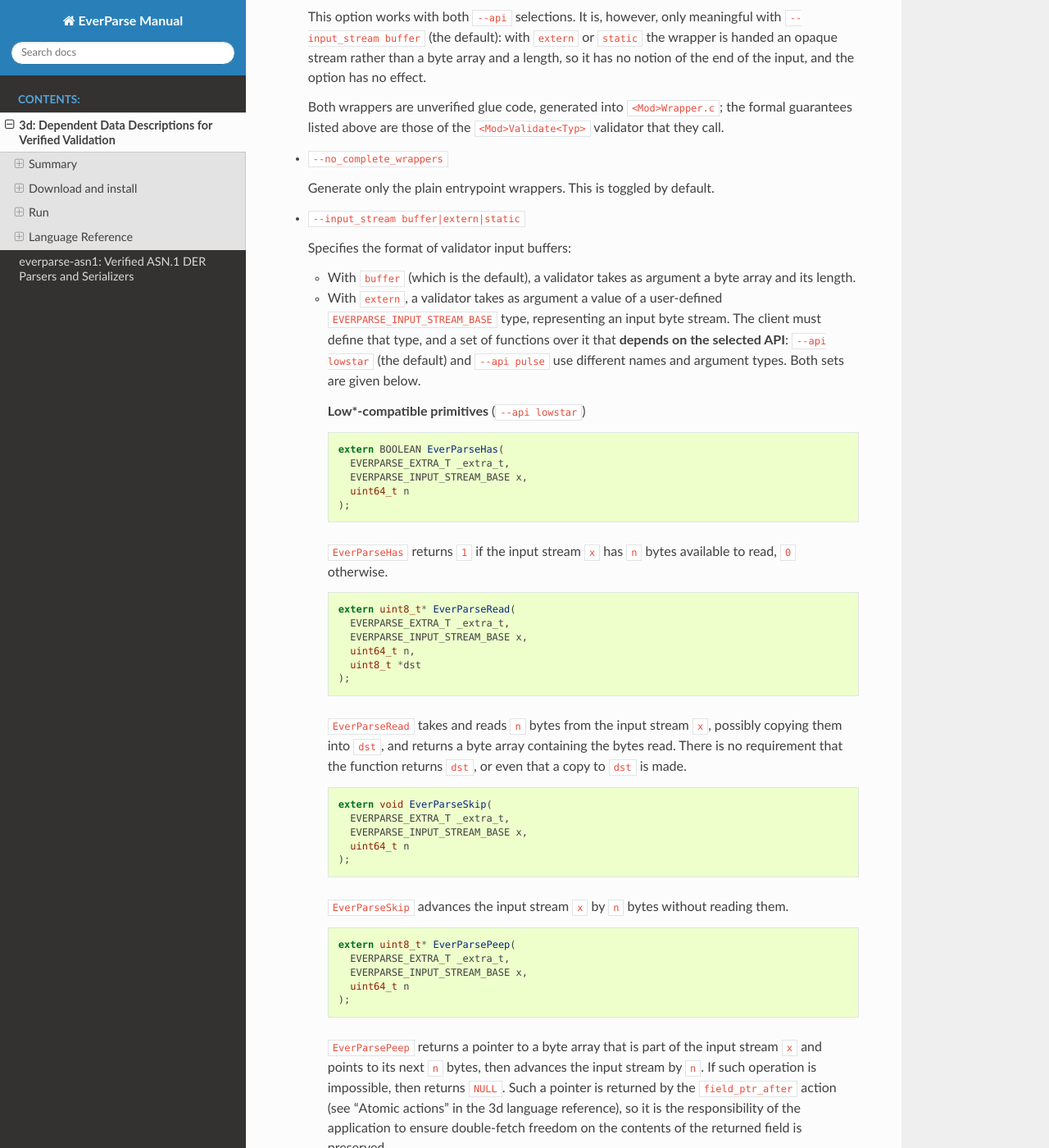
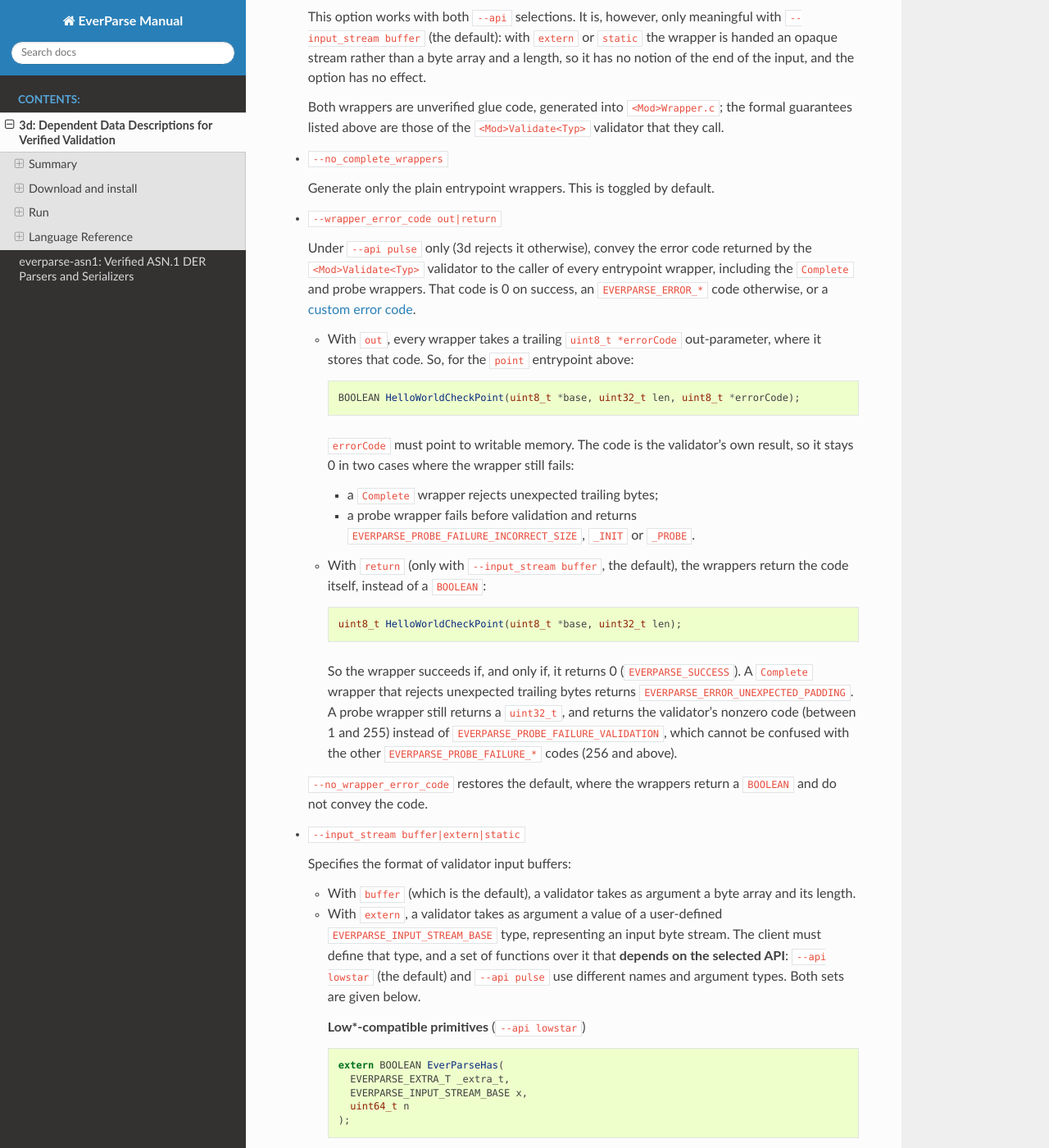
Before and after one commit to project-everest/project-everest.github.io, a Jekyll site: the page everparse/3d.html, which Jekyll copies as it is, in a window 1280 px wide and 1400 px high, scrolled down 6928 px. Shown: the whole window at 82% size. Built offline with Jekyll 4.4.1, drawn with Linux system fonts in a browser that asks for light colours; some web fonts are replaced; a script that is not in the unit is left out; some of the changed text lies outside the part shown.

Commit message:
[CI] Refresh EverParse doc

```diff
--- a/everparse/3d.html
+++ b/everparse/3d.html
@@ -460,6 +460,46 @@ no notion of the end of the input, and the option has no effect.</p>
 <li><p><code class="docutils literal notranslate"><span class="pre">--no_complete_wrappers</span></code></p>
 <p>Generate only the plain entrypoint wrappers. This is toggled by default.</p>
 </li>
+<li><p><code class="docutils literal notranslate"><span class="pre">--wrapper_error_code</span> <span class="pre">out|return</span></code></p>
+<p id="wrapper-error-code-option">Under <code class="docutils literal notranslate"><span class="pre">--api</span> <span class="pre">pulse</span></code> only (3d rejects it otherwise), convey the error
+code returned by the <code class="docutils literal notranslate"><span class="pre">&lt;Mod&gt;Validate&lt;Typ&gt;</span></code> validator to the caller of
+every entrypoint wrapper, including the <code class="docutils literal notranslate"><span class="pre">Complete</span></code> and probe wrappers.
+That code is 0 on success, an <code class="docutils literal notranslate"><span class="pre">EVERPARSE_ERROR_*</span></code> code otherwise, or a
+<a class="reference internal" href="3d-lang.html#sec-custom-error-codes"><span class="std std-ref">custom error code</span></a>.</p>
+<ul>
+<li><p>With <code class="docutils literal notranslate"><span class="pre">out</span></code>, every wrapper takes a trailing <code class="docutils literal notranslate"><span class="pre">uint8_t</span> <span class="pre">*errorCode</span></code>
+out-parameter, where it stores that code. So, for the <code class="docutils literal notranslate"><span class="pre">point</span></code>
+entrypoint above:</p>
+<div class="highlight-c notranslate"><div class="highlight"><pre><span></span><span class="n">BOOLEAN</span><span class="w"> </span><span class="nf">HelloWorldCheckPoint</span><span class="p">(</span><span class="kt">uint8_t</span><span class="w"> </span><span class="o">*</span><span class="n">base</span><span class="p">,</span><span class="w"> </span><span class="kt">uint32_t</span><span class="w"> </span><span class="n">len</span><span class="p">,</span><span class="w"> </span><span class="kt">uint8_t</span><span class="w"> </span><span class="o">*</span><span class="n">errorCode</span><span class="p">);</span>
+</pre></div>
+</div>
+<p><code class="docutils literal notranslate"><span class="pre">errorCode</span></code> must point to writable memory. The code is the
+validator’s own result, so it stays 0 in two cases where the wrapper
+still fails:</p>
+<ul class="simple">
+<li><p>a <code class="docutils literal notranslate"><span class="pre">Complete</span></code> wrapper rejects unexpected trailing bytes;</p></li>
+<li><p>a probe wrapper fails before validation and returns
+<code class="docutils literal notranslate"><span class="pre">EVERPARSE_PROBE_FAILURE_INCORRECT_SIZE</span></code>, <code class="docutils literal notranslate"><span class="pre">_INIT</span></code> or <code class="docutils literal notranslate"><span class="pre">_PROBE</span></code>.</p></li>
+</ul>
+</li>
+<li><p>With <code class="docutils literal notranslate"><span class="pre">return</span></code> (only with <code class="docutils literal notranslate"><span class="pre">--input_stream</span> <span class="pre">buffer</span></code>, the default),
+the wrappers return the code itself, instead of a <code class="docutils literal notranslate"><span class="pre">BOOLEAN</span></code>:</p>
+<div class="highlight-c notranslate"><div class="highlight"><pre><span></span><span class="kt">uint8_t</span><span class="w"> </span><span class="nf">HelloWorldCheckPoint</span><span class="p">(</span><span class="kt">uint8_t</span><span class="w"> </span><span class="o">*</span><span class="n">base</span><span class="p">,</span><span class="w"> </span><span class="kt">uint32_t</span><span class="w"> </span><span class="n">len</span><span class="p">);</span>
+</pre></div>
+</div>
+<p>So the wrapper succeeds if, and only if, it returns 0
+(<code class="docutils literal notranslate"><span class="pre">EVERPARSE_SUCCESS</span></code>). A <code class="docutils literal notranslate"><span class="pre">Complete</span></code> wrapper that rejects
+unexpected trailing bytes returns
+<code class="docutils literal notranslate"><span class="pre">EVERPARSE_ERROR_UNEXPECTED_PADDING</span></code>. A probe wrapper still returns a
+<code class="docutils literal notranslate"><span class="pre">uint32_t</span></code>, and returns the validator’s nonzero code (between 1 and
+255) instead of <code class="docutils literal notranslate"><span class="pre">EVERPARSE_PROBE_FAILURE_VALIDATION</span></code>, which cannot
+be confused with the other <code class="docutils literal notranslate"><span class="pre">EVERPARSE_PROBE_FAILURE_*</span></code> codes (256 and
+above).</p>
+</li>
+</ul>
+<p><code class="docutils literal notranslate"><span class="pre">--no_wrapper_error_code</span></code> restores the default, where the wrappers
+return a <code class="docutils literal notranslate"><span class="pre">BOOLEAN</span></code> and do not convey the code.</p>
+</li>
 <li><p><code class="docutils literal notranslate"><span class="pre">--input_stream</span> <span class="pre">buffer|extern|static</span></code></p>
 <p>Specifies the format of validator input buffers:</p>
 <ul>
@@ -761,9 +801,14 @@ the EverParse repository</a>.</p>
 <p>EverParse supports the following command-line options relevant to this
 mode:</p>
 <ul class="simple">
-<li><p><code class="docutils literal notranslate"><span class="pre">--makefile</span> <span class="pre">gmake</span></code>: produce a Makefile for use with GNU Make.</p></li>
+<li><p><code class="docutils literal notranslate"><span class="pre">--makefile</span> <span class="pre">gmake</span></code>: produce a Makefile for use with GNU Make.
+Each EverParse run that produces several files has a grouped-target
+rule (<code class="docutils literal notranslate"><span class="pre">&amp;:</span></code>), which requires GNU Make 4.3 or later and makes
+parallel builds (<code class="docutils literal notranslate"><span class="pre">make</span> <span class="pre">-j</span></code>) run it only once.</p></li>
 <li><p><code class="docutils literal notranslate"><span class="pre">--makefile</span> <span class="pre">nmake</span></code>: produce a Makefile for use with Microsoft
-NMAKE.</p></li>
+NMAKE. Each EverParse run that produces several files has a rule for
+one of them, and the others depend on it with no recipe. So this
+Makefile also supports parallel builds with GNU Make.</p></li>
 <li><p><code class="docutils literal notranslate"><span class="pre">--makefile_name</span> <span class="pre">my_file_name</span></code>: the name of the produced Makefile
 shall be <code class="docutils literal notranslate"><span class="pre">my_file_name</span></code> instead of the default
 <code class="docutils literal notranslate"><span class="pre">EverParse.Makefile</span></code>.</p></li>
```
Also changed, not shown: everparse/_sources/3d.rst.txt (+51 -1 lines), everparse/searchindex.js, 1 other file.
